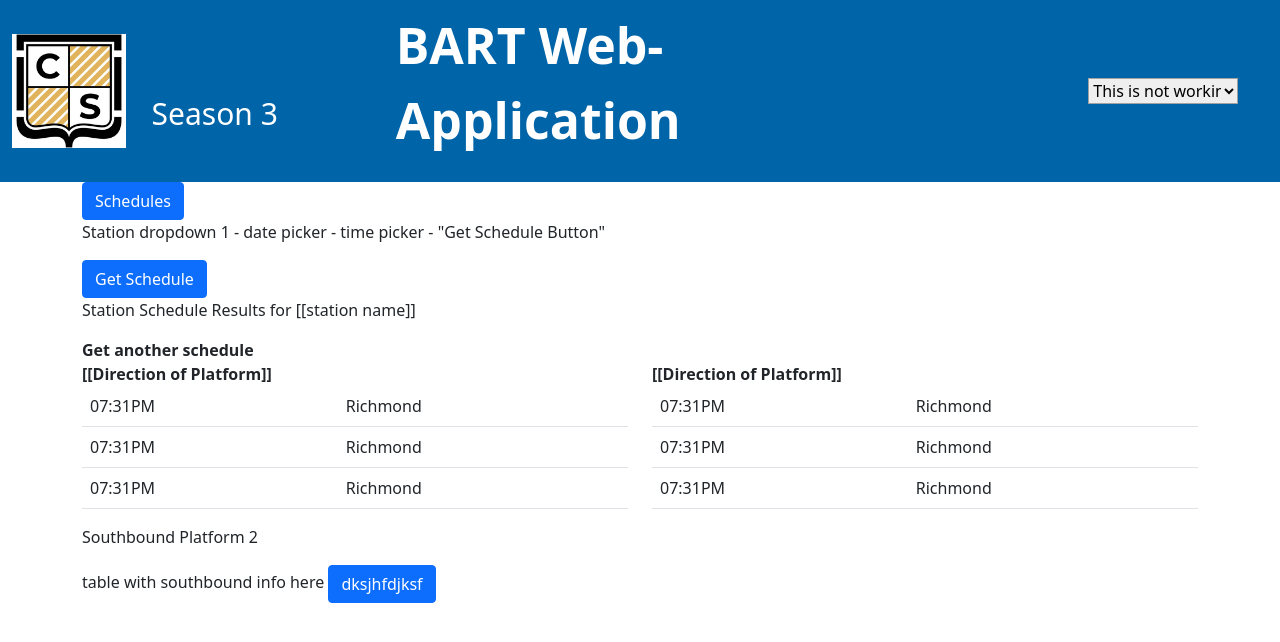
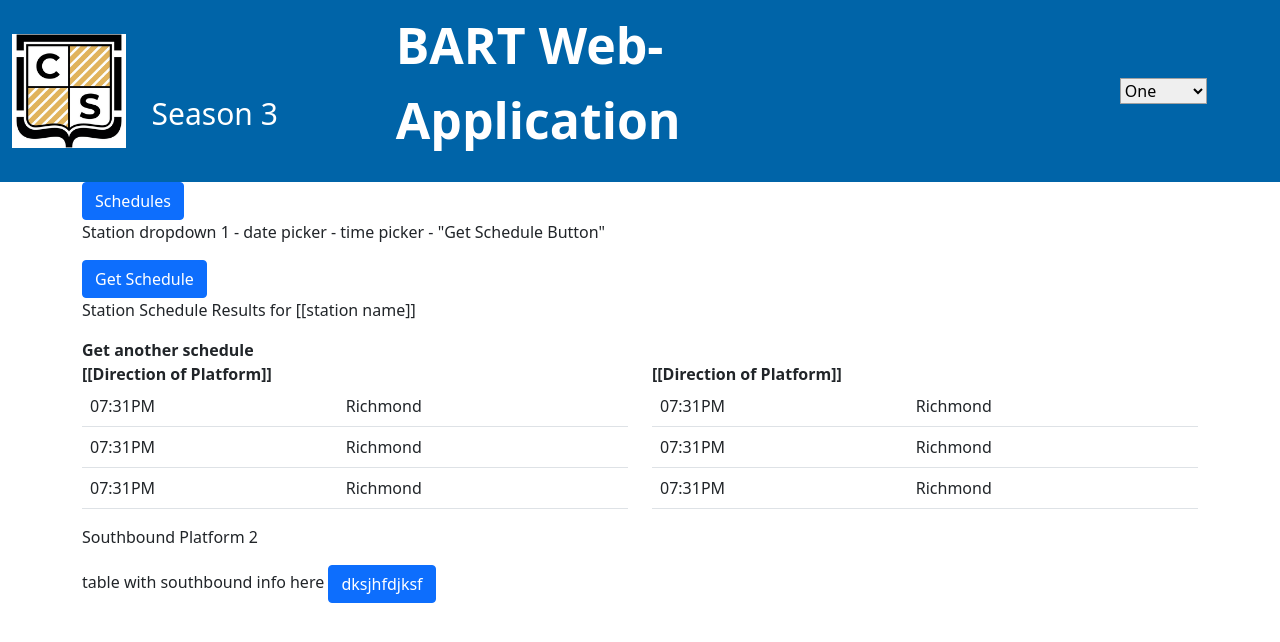
Before and after one commit to huegogh/bart-app, an Angular app: page / in a window 1280 px wide. Shown: the top 642 px of the page. Built offline with nearby package versions, Linux system fonts and the light colour scheme.

Commit message:
Working, populationg dropdowns

```diff
--- a/angular.json
+++ b/angular.json
@@ -35,9 +35,6 @@
               "src/styles.css"
             ],
             "scripts": [
-              "../node_modules/jquery/dist/jquery.min.js",
-              "../node_modules/popper.js/dist/umd/popper.min.js",
-              "../node_modules/bootstrap/dist/js/bootstrap.min.js"
             ]
           },
           "configurations": {
--- a/src/app/components/universal/dropdown/dropdown.component.html
+++ b/src/app/components/universal/dropdown/dropdown.component.html
@@ -1,6 +1,6 @@
 <div class="container">
     <select class=" rounded-0 custom-select" id="inputGroupSelect01">
-        <option selected>{{initialText}}</option>
+        <option *ngFor="let item of popArray">{{item}}</option>
         <option value="1">One</option>
         <option value="2">Two</option>
         <option value="3">Three</option>
--- a/src/app/components/universal/dropdown/dropdown.component.ts
+++ b/src/app/components/universal/dropdown/dropdown.component.ts
@@ -8,6 +8,7 @@
 })
 export class DropdownComponent implements OnInit {
   @Input() initialText = 'This is not working!';
+  @Input() popArray:string[] = [''];
 
   constructor() { }
 
--- a/src/app/components/universal/header/header.component.html
+++ b/src/app/components/universal/header/header.component.html
@@ -10,7 +10,7 @@
             <p class="title">BART Web-Application</p>
         </div>
         <div class="col-2 headerTitle">
-            <app-dropdown></app-dropdown>
+            <app-dropdown [popArray] = "dropArray"></app-dropdown>
         </div>
     </div>
 </nav>
--- a/src/app/components/universal/header/header.component.ts
+++ b/src/app/components/universal/header/header.component.ts
@@ -6,6 +6,11 @@
   styleUrls: ['./header.component.css']
 })
 export class HeaderComponent implements OnInit {
+  dropArray:string[] = [
+    'Memes',
+    'Memes2',
+    'Memes3'
+  ];
 
   constructor() { }
 
```
